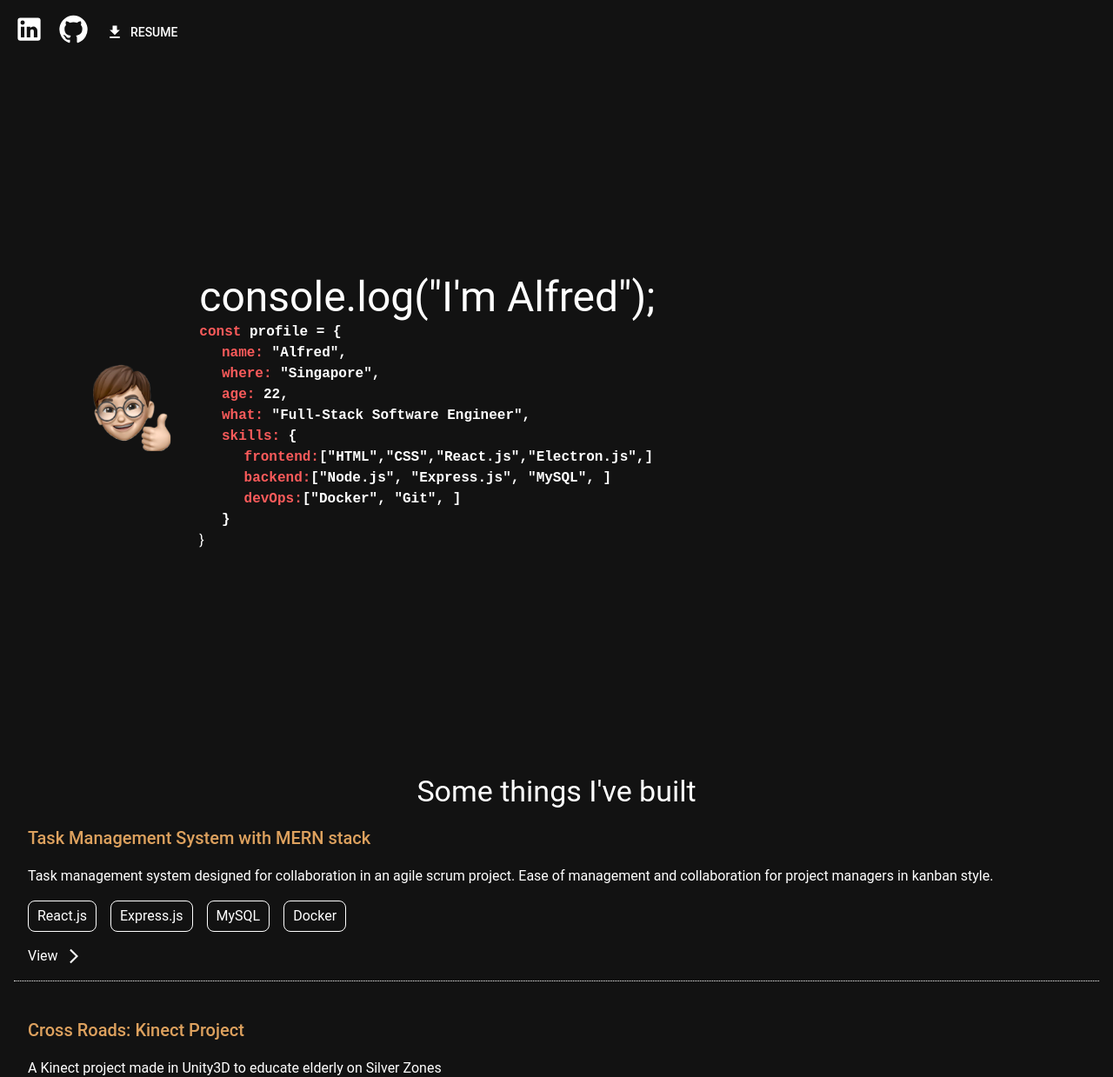
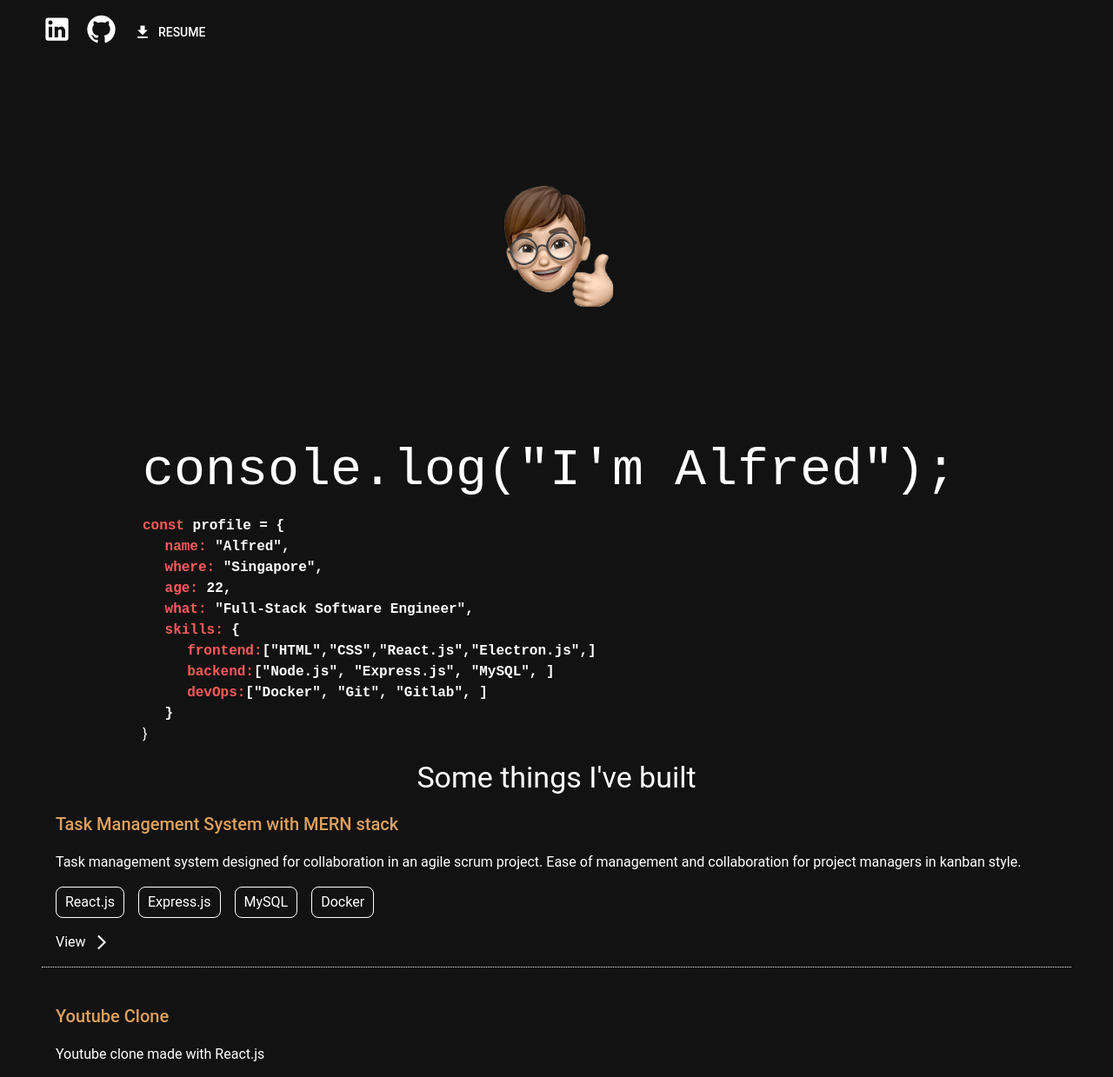
Before and after one commit to copipastaguy/portfolio, a React (Create React App) app: page / in a window 1280 px wide. Shown: the top 1239 px of the page at 87% size. Built offline with nearby package versions, Linux system fonts and the light colour scheme.

Commit message:
merge branch

```diff
--- /dev/null
+++ b/src/App.js
@@ -0,0 +1,45 @@
+import { Grid } from "@mui/material";
+import CssBaseline from "@mui/material/CssBaseline";
+import { ThemeProvider, createTheme } from "@mui/material/styles";
+import "./App.css";
+
+import Masthead from "./component/Masthead/Masthead";
+import NavBar from "./component/NavBar/NavBar.js";
+import Works from "./component/Works/Works";
+
+// import Sidebar from "./component/Sidebar/Sidebar";
+import About from "./component/About/About";
+import Footer from "./component/Footer/Footer";
+
+// Routes
+// import Contact from "./component/Contact/Contact";
+
+function App() {
+  const theme = createTheme({
+    palette: {
+      mode: "dark",
+    },
+    typography: {
+      fontFamily: ["Montserrat", "Roboto", "monospace"].join(","),
+    },
+  });
+  return (
+    <ThemeProvider theme={theme}>
+      <CssBaseline />
+      <Grid container width="95vw" sx={{ margin: "0 auto" }}>
+        <div className="App">
+          <div className="container"></div>
+          <NavBar />
+          <Masthead />
+
+          {/* <Sidebar /> */}
+          <Works />
+          <About />
+          <Footer />
+        </div>
+      </Grid>
+    </ThemeProvider>
+  );
+}
+
+export default App;
--- /dev/null
+++ b/src/component/About/About.js
@@ -0,0 +1,43 @@
+import React from "react";
+import { Grid, Stack, Typography, Link, Button } from "@mui/material";
+import ArrowRightIcon from "@mui/icons-material/ArrowRight";
+
+const About = () => {
+  const skills = ["Javascript (ES6+)", "React.js", "Next.js", "Node.js", "Express.js", "Docker", "Gitlab"];
+  return (
+    <Grid container padding={2}>
+      <Stack spacing={2}>
+        <Grid item>
+          <Typography variant="h4">About me:</Typography>
+          <Typography variant="h6">Hi! My name is Alfred and I started web development back in 2018 with HTML, CSS, Javascript and jQuery.</Typography>
+          <Typography variant="h6">
+            I started learning React.js and other frameworks in 2022 while doing tutorial projects which you can see some of it &nbsp;
+            <Link href="https://github.com/copipastaguy" color="inherit">
+              here
+            </Link>
+          </Typography>
+        </Grid>
+
+        <Grid item>
+          <Typography>Some technologies that i have worked with recently:</Typography>
+
+          <Grid container width="40%">
+            {skills.map((skill) => (
+              <Grid item lg={6} xl={6}>
+                <Stack direction="row" alignItems="center">
+                  <Typography>
+                    <ArrowRightIcon sx={{ color: "red" }} fontSize="large" />
+                  </Typography>
+
+                  <Typography>{skill}</Typography>
+                </Stack>
+              </Grid>
+            ))}
+          </Grid>
+        </Grid>
+      </Stack>
+    </Grid>
+  );
+};
+
+export default About;
--- /dev/null
+++ b/src/component/Footer/Footer.js
@@ -0,0 +1,22 @@
+import styles from "./Footer.module.css";
+import { Grid, Stack, Typography, Link, Button, Container } from "@mui/material";
+
+import GitHubIcon from "@mui/icons-material/GitHub";
+import LinkedInIcon from "@mui/icons-material/LinkedIn";
+
+function Footer() {
+  return (
+    <Grid className={styles.footer}>
+      <Typography>Website made by copipastaguy with ReactJS</Typography>
+      <Link href="https://linkedin.com/in/copipastaguy" color="inherit">
+        <LinkedInIcon />
+      </Link>
+
+      <Link href="https://github.com/copipastaguy" color="inherit">
+        <GitHubIcon />
+      </Link>
+    </Grid>
+  );
+}
+
+export default Footer;
--- /dev/null
+++ b/src/component/Masthead/Masthead.js
@@ -0,0 +1,64 @@
+import memoji from "../../files/memoji/sticker02.png";
+import styles from "./Masthead.module.css";
+
+import { Grid, Stack, Typography, Link, Button } from "@mui/material";
+
+function Masthead() {
+  const date = new Date();
+  const year = date.getFullYear();
+
+  const frontendSkills = ["HTML", "CSS", "React.js", "Electron.js"];
+  const backendSkills = ["Node.js", "Express.js", "MySQL"];
+  const devopsSkills = ["Docker", "Git", "Gitlab"];
+
+  return (
+    <Grid container height="100vh" alignItems="center" justifyContent="center" spacing={2}>
+      <Grid item>
+        <img className={styles.memoji} src={memoji} alt="memoji" />
+      </Grid>
+
+      <Stack spacing={2}>
+        <Grid item>
+          <Typography variant="h2" fontWeight={400} fontFamily="monospace">
+            console.log&#40;&#34;I'm Alfred&#34;&#41;&#59;
+          </Typography>
+        </Grid>
+
+        <Grid item>
+          <Stack>
+            <Typography fontWeight={700} fontFamily="monospace">
+              <span className={styles.coloredWord}>const</span> profile = &#123; <br />
+              &emsp; <span className={styles.coloredWord}>name:</span> "Alfred", <br />
+              &emsp; <span className={styles.coloredWord}>where:</span> "Singapore", <br />
+              &emsp; <span className={styles.coloredWord}>age:</span> {year - 2000}, <br />
+              &emsp; <span className={styles.coloredWord}>what:</span> "Full-Stack Software Engineer", <br />
+              &emsp; <span className={styles.coloredWord}>skills:</span> &#123; <br />
+              &emsp; &emsp; <span className={styles.coloredWord}>frontend:</span>[
+              {frontendSkills.map((skill) => (
+                <span>"{skill}",</span>
+              ))}
+              ]
+              <br />
+              &emsp; &emsp; <span className={styles.coloredWord}>backend:</span>[
+              {backendSkills.map((skill) => (
+                <span>"{skill}", </span>
+              ))}
+              ]
+              <br />
+              &emsp; &emsp; <span className={styles.coloredWord}>devOps:</span>[
+              {devopsSkills.map((skill) => (
+                <span>"{skill}", </span>
+              ))}
+              ]
+              <br />
+              &emsp; &#125;
+            </Typography>
+            &#125;
+          </Stack>
+        </Grid>
+      </Stack>
+    </Grid>
+  );
+}
+
+export default Masthead;
--- /dev/null
+++ b/src/component/NavBar/NavBar.js
@@ -0,0 +1,30 @@
+import GitHubIcon from "@mui/icons-material/GitHub";
+import LinkedInIcon from "@mui/icons-material/LinkedIn";
+import DownloadIcon from "@mui/icons-material/Download";
+import { Grid, Link, Button } from "@mui/material";
+
+function NavBar() {
+  return (
+    <Grid container alignItems="center" spacing={2} padding={2}>
+      <Grid item>
+        <Link href="https://linkedin.com/in/copipastaguy" color="inherit">
+          <LinkedInIcon fontSize="large" />
+        </Link>
+      </Grid>
+
+      <Grid item>
+        <Link href="https://github.com/copipastaguy" color="inherit">
+          <GitHubIcon fontSize="large" />
+        </Link>
+      </Grid>
+
+      <Grid item>
+        <Button startIcon={<DownloadIcon />} color="inherit">
+          Resume
+        </Button>
+      </Grid>
+    </Grid>
+  );
+}
+
+export default NavBar;
--- a/src/component/Skills/Skills.jsx
+++ b/src/component/Skills/Skills.jsx
@@ -25,7 +25,7 @@ const About = () => {
               <ArrowRightIcon sx={{ color: "red" }} fontSize="large" />
             </Typography>
 
-            <Typography>Javascript</Typography>
+            <Typography>Javascript (ES6+)</Typography>
           </Stack>
 
           <Stack direction="row" alignItems="center">
--- /dev/null
+++ b/src/component/Works/Works.js
@@ -0,0 +1,91 @@
+import { Box, Grid, IconButton, Link, Stack, Typography, Button } from "@mui/material";
+import ArrowForwardIosIcon from "@mui/icons-material/ArrowForwardIos";
+
+function Works() {
+  const works = [
+    {
+      name: "Task Management System with MERN stack",
+      link: "https://github.com/copipastaguy/task-management-system-MERN",
+      description: "Task management system designed for collaboration in an agile scrum project. Ease of management and collaboration for project managers in kanban style.",
+      tags: ["React.js", "Express.js", "MySQL", "Docker"],
+    },
+    {
+      name: "Youtube Clone",
+      link: "https://github.com/copipastaguy/react-youtube-clone",
+      description: "Youtube clone made with React.js",
+      tags: ["React.js"],
+    },
+    // {
+    //   name: "Champion Bolo Bun",
+    //   link: "https://copipastaguy.github.io/champion-bolo-bun/",
+    //   description: "Prototype Champion Bolo Bun website made with ReactJS",
+    //   tags: ["React.js"],
+    // },
+    // {
+    //   name: "Python Job Web Scraping",
+    //   link: "https://github.com/copipastaguy/python/tree/main/jobScrape",
+    //   description: "Job web scraping script made for LinkedIn",
+    //   tags: ["Python", "Web Scraping"],
+    // },
+    // {
+    //   name: "Python Jankenpon (Rock Paper Scissors)",
+    //   link: "https://github.com/copipastaguy/python/tree/main/jankenpon",
+    //   description: "A simple Python command line game of Rock Paper Scissors",
+    //   tags: ["Python"],
+    // },
+    {
+      name: "Cross Roads: Kinect Project",
+      link: "https://www.behance.net/gallery/89011499/Cross-Roads-Kinect-Project",
+      description: "A Kinect project made in Unity3D to educate elderly on Silver Zones",
+      tags: ["Game Development", "Kinect Console", "Unity3D"],
+    },
+  ];
+
+  return (
+    <Grid container padding={2} justifyContent="center" sx={{ margin: "0 auto" }}>
+      <Typography variant="h4">Some things I've built</Typography>
+
+      <Stack width="100%" spacing={3}>
+        {works.map((work) => (
+          <Grid item key={work.name} padding={2} sx={{ borderBottom: "1px dotted" }}>
+            <Stack spacing={2}>
+              <Typography variant="h6" sx={{ color: "#dda15e" }}>
+                {work.name}
+              </Typography>
+
+              <Typography>{work.description}</Typography>
+              <Stack direction="row" spacing={2}>
+                {work.tags.map((tag) => (
+                  <Box sx={{ border: "1px solid", borderRadius: "8px", padding: "5px 10px" }}>
+                    <Typography>{tag}</Typography>
+                  </Box>
+                ))}
+              </Stack>
+
+              <Link href={work.link} underline="none" color="inherit">
+                <Stack direction="row" alignItems="center" spacing={1}>
+                  <Typography>View</Typography>
+                  <ArrowForwardIosIcon fontSize="small" />
+                </Stack>
+              </Link>
+            </Stack>
+          </Grid>
+        ))}
+
+        <Grid item padding={2}>
+          <Typography variant="h6" sx={{ color: "#dda15e" }}>
+            Updating works in progress . . .
+          </Typography>
+        </Grid>
+      </Stack>
+
+      {/* <Box sx={{ width: "50%", margin: "2% auto" }}>
+        <Typography variant="h5" textAlign="center" fontWeight={700}>
+          Updating works in progress . . .
+        </Typography>
+      </Box> */}
+    </Grid>
+  );
+}
+
+export default Works;
```
